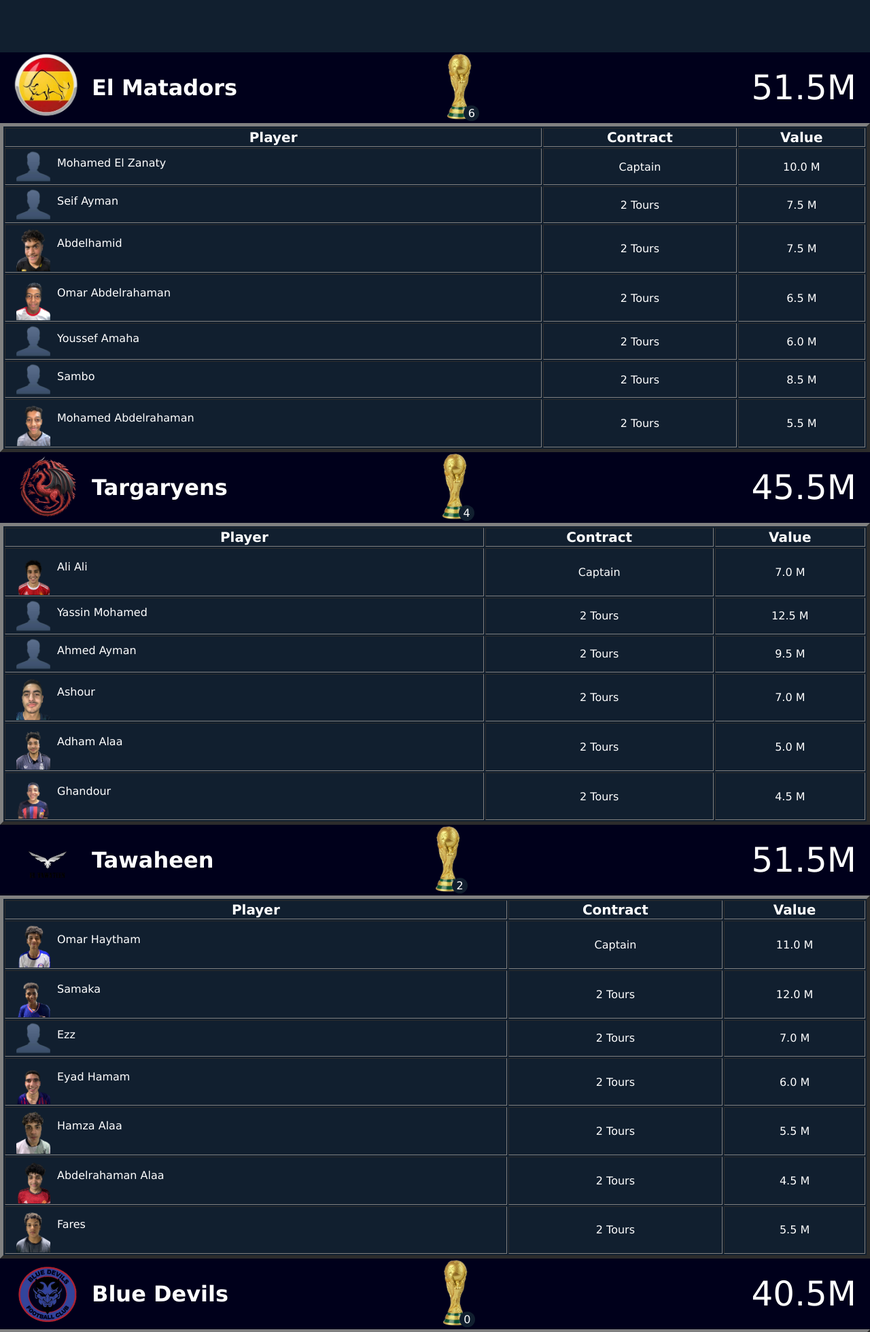
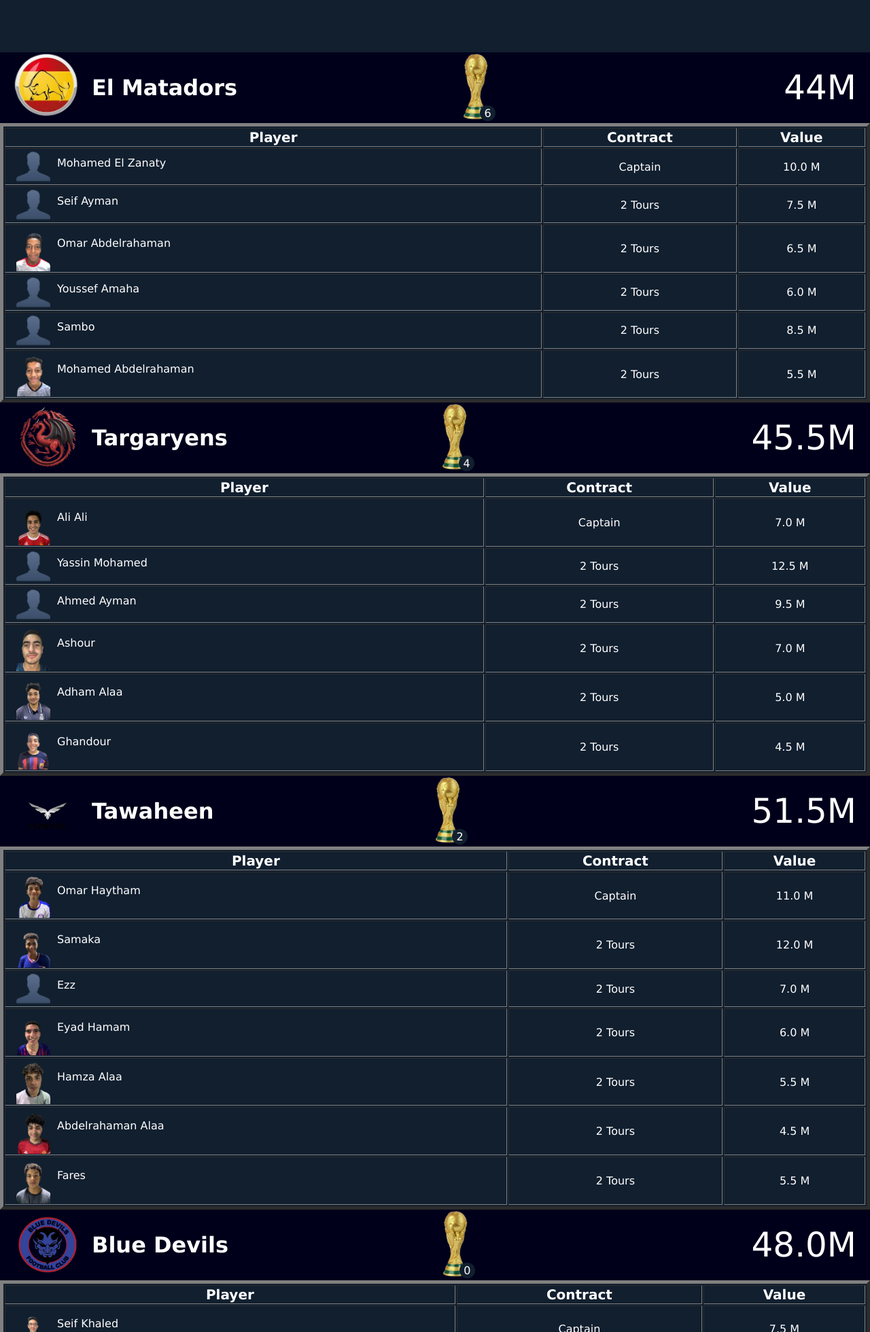
Before and after one commit to yassinashour/goats, a plain HTML site: page teams.html in a window 1280 px wide. Shown: the part 383-2342 px from the top of the page at 68% size. Drawn offline with Linux system fonts and the light colour scheme; a web font is replaced by a local one.

Commit message:
Update teams.html

```diff
--- a/teams.html
+++ b/teams.html
@@ -41,7 +41,7 @@
                     <img src="IMG/world-removebg-preview.png" class="cup">
                     <span>6</span>
                 </div>
-                <p class="price">51.5M</p>
+                <p class="price">44M</p>
             </div>
             <table border="5px">
                 <tr>
@@ -59,12 +59,6 @@
                 <tr>
 
                     <td class="tdiv"><img src="playersimg/unkwon.png" class="tdimg"><div class="namepr"><p>seif ayman</p><p></p></div></td>
-                    <td>2 tours</td>
-                    <td>7.5 m</td>
-                </tr>
-                <tr>
-
-                    <td class="tdiv"><img src="playersimg/hamido.png" class="tdimg"><div class="namepr"><p>abdelhamid</p><p></p></div></td>
                     <td>2 tours</td>
                     <td>7.5 m</td>
                 </tr>
@@ -291,7 +285,7 @@
                     <img src="IMG/world-removebg-preview.png" class="cup">
                     <span>0</span>
                 </div>
-                <p class="price">40.5M</p>
+                <p class="price">48.0M</p>
             </div>
             <table border="5px">
                 <tr>
@@ -315,6 +309,12 @@
                 <tr>
 
                     <td class="tdiv"><img src="playersimg/amen.png" class="tdimg"><div class="namepr"><p>amen</p><p></p></div></td>
+                    <td>2 tours</td>
+                    <td>7.5 m</td>
+                </tr>
+                <tr>
+
+                    <td class="tdiv"><img src="playersimg/hamido.png" class="tdimg"><div class="namepr"><p>abdelhamid</p><p></p></div></td>
                     <td>2 tours</td>
                     <td>7.5 m</td>
                 </tr>
```
